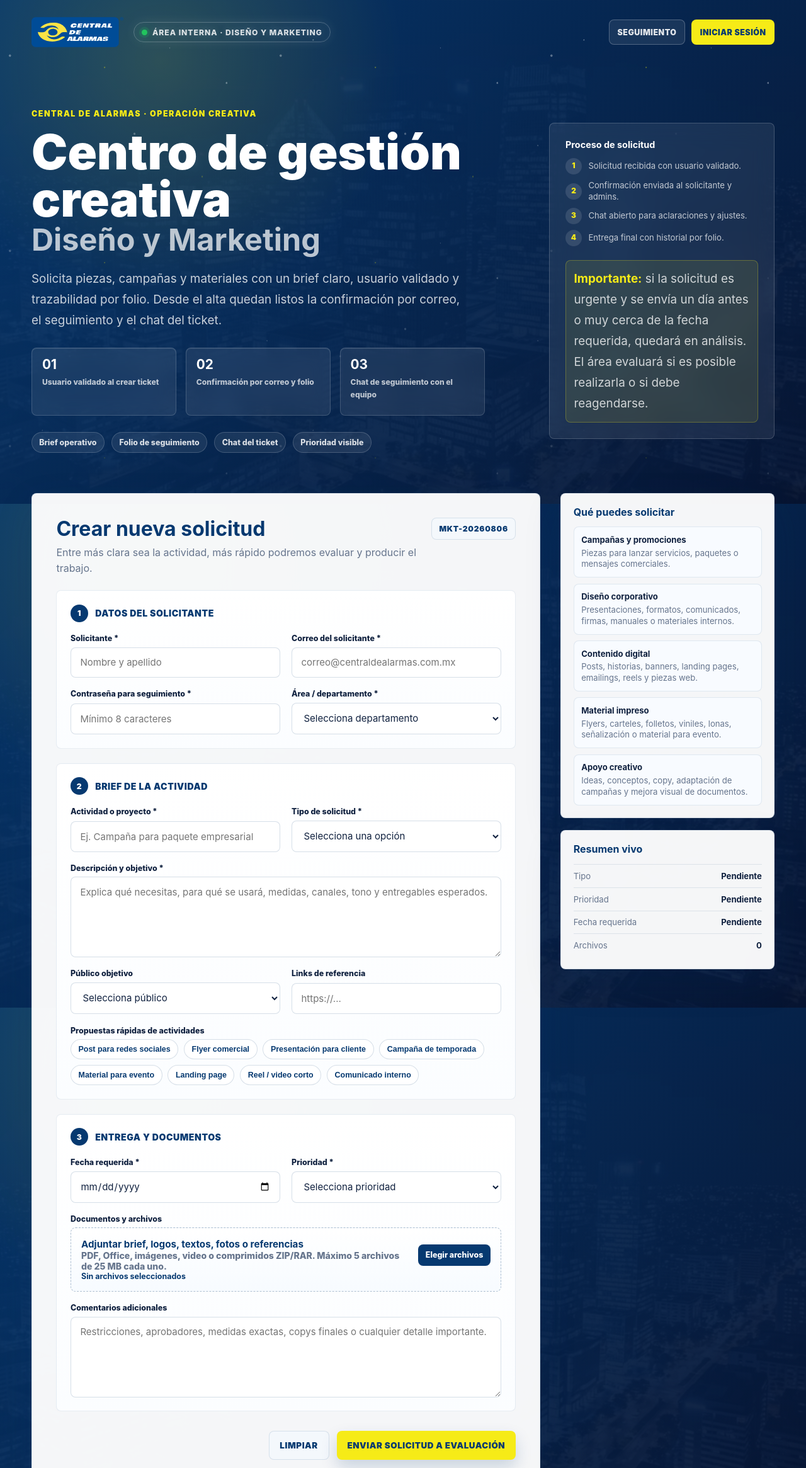
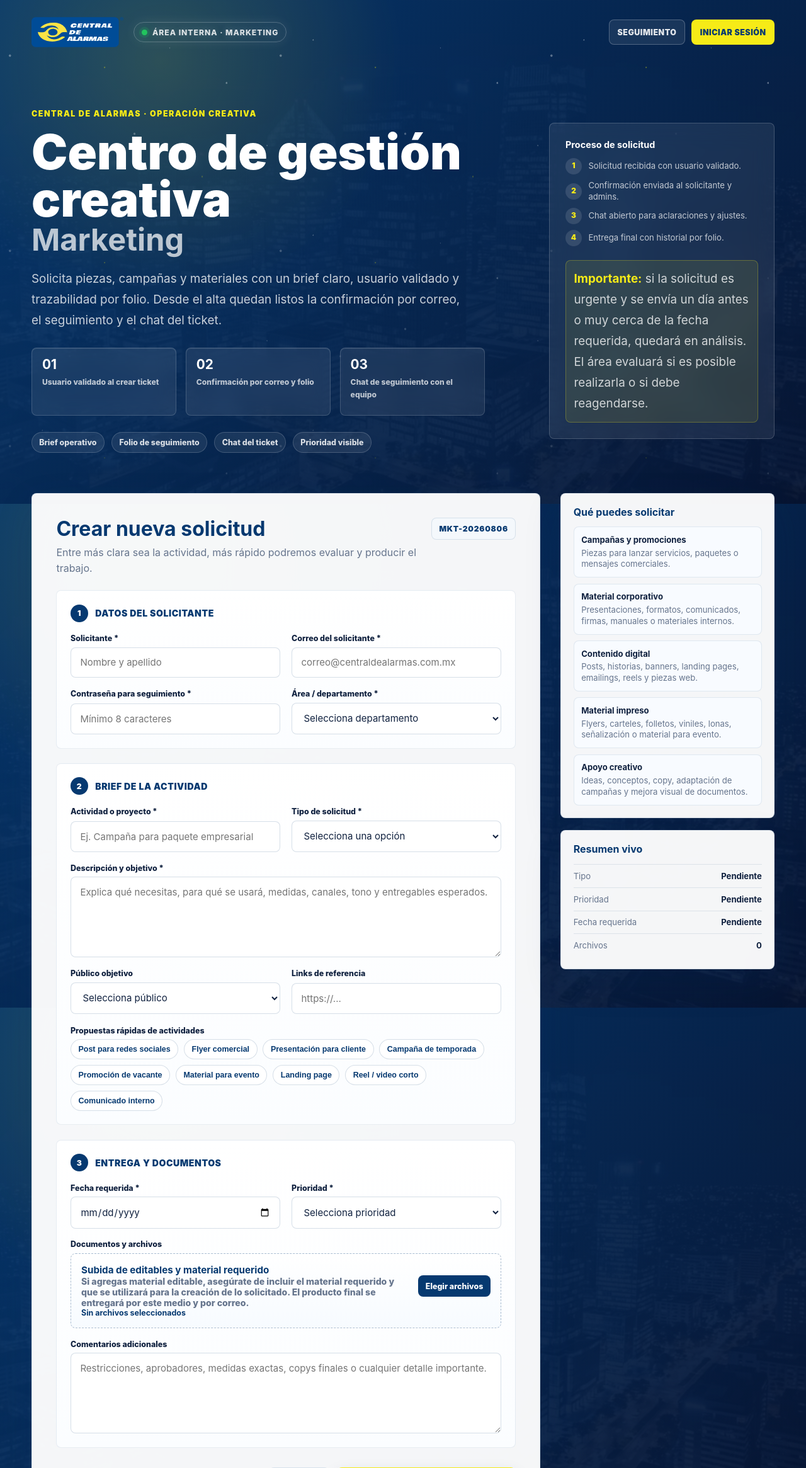
Before and after one commit to angelalberto0775859/Central-de-Alarmas, a PHP site: page /merketing.html in a window 1280 px wide. Shown: the top 2331 px of the page at 63% size. Run offline with PHP 8.4, Linux system fonts and the light colour scheme.

Commit message:
Actualiza tickets de marketing

```diff
--- a/control-marketing.php
+++ b/control-marketing.php
@@ -59,7 +59,7 @@ foreach ($tickets as $ticket) {
 <head>
     <meta charset="UTF-8">
     <meta name="viewport" content="width=device-width, initial-scale=1.0">
-    <title>Control admin | Diseño y Marketing</title>
+    <title>Control admin | Marketing</title>
     <meta name="robots" content="noindex, nofollow">
     <link rel="icon" type="image/svg+xml" href="/contigo/Img/favicon.svg">
     <style>
--- a/db/install_marketing_schema.sql
+++ b/db/install_marketing_schema.sql
@@ -4,7 +4,7 @@ CREATE TABLE IF NOT EXISTS marketing_usuarios (
     correo VARCHAR(160) NOT NULL UNIQUE,
     password_hash VARCHAR(255) NULL,
     google_sub VARCHAR(160) NULL,
-    rol ENUM('admin','marketing') NOT NULL DEFAULT 'marketing',
+    rol ENUM('admin','marketing','usuario','manager','trabajador') NOT NULL DEFAULT 'usuario',
     activo TINYINT(1) NOT NULL DEFAULT 1,
     creado_en TIMESTAMP NOT NULL DEFAULT CURRENT_TIMESTAMP
 ) ENGINE=InnoDB DEFAULT CHARSET=utf8mb4 COLLATE=utf8mb4_unicode_ci;
--- a/db/marketing_tickets.sql
+++ b/db/marketing_tickets.sql
@@ -4,7 +4,7 @@ CREATE TABLE marketing_usuarios (
     correo VARCHAR(160) NOT NULL UNIQUE,
     password_hash VARCHAR(255) NULL,
     google_sub VARCHAR(160) NULL,
-    rol ENUM('admin','marketing') NOT NULL DEFAULT 'marketing',
+    rol ENUM('admin','marketing','usuario','manager','trabajador') NOT NULL DEFAULT 'usuario',
     activo TINYINT(1) NOT NULL DEFAULT 1,
     creado_en TIMESTAMP NOT NULL DEFAULT CURRENT_TIMESTAMP
 ) ENGINE=InnoDB DEFAULT CHARSET=utf8mb4 COLLATE=utf8mb4_unicode_ci;
--- /dev/null
+++ b/db/marketing_user_roles.sql
@@ -0,0 +1,2 @@
+ALTER TABLE marketing_usuarios
+    MODIFY rol ENUM('admin','marketing','usuario','manager','trabajador') NOT NULL DEFAULT 'usuario';
--- a/google-callback.php
+++ b/google-callback.php
@@ -158,7 +158,7 @@ try {
 
         $insert = cdaDb()->prepare(
             'INSERT INTO marketing_usuarios (nombre, correo, google_sub, rol, activo)
-            VALUES (?, ?, ?, \'marketing\', 1)'
+            VALUES (?, ?, ?, \'usuario\', 1)'
         );
         $insert->execute([$displayName, $correo, $profile['sub']]);
 
--- a/login.php
+++ b/login.php
@@ -52,7 +52,7 @@ if ($_SERVER['REQUEST_METHOD'] === 'POST') {
             try {
                 $stmt = cdaDb()->prepare(
                     'INSERT INTO marketing_usuarios (nombre, correo, password_hash, rol, activo)
-                    VALUES (?, ?, ?, \'marketing\', 1)
+                    VALUES (?, ?, ?, \'usuario\', 1)
                     ON DUPLICATE KEY UPDATE
                         nombre = VALUES(nombre),
                         password_hash = VALUES(password_hash),
@@ -109,7 +109,7 @@ $googleReady = cdaGoogleOAuthReady();
 <head>
     <meta charset="UTF-8">
     <meta name="viewport" content="width=device-width, initial-scale=1.0">
-    <title>Iniciar sesión | Diseño y Marketing</title>
+    <title>Iniciar sesión | Marketing</title>
     <meta name="robots" content="noindex, nofollow">
     <link rel="icon" type="image/svg+xml" href="/contigo/Img/favicon.svg">
     <style>
@@ -408,7 +408,7 @@ $googleReady = cdaGoogleOAuthReady();
 
         <main class="login-grid">
             <section class="intro" aria-label="Portal interno">
-                <div class="eyebrow">Diseño y Marketing · Acceso interno</div>
+                <div class="eyebrow">Marketing · Acceso interno</div>
                 <h1>Del pedido al entregable, todo queda visible.</h1>
                 <p>Registra tu acceso, entra al panel y dale seguimiento a cada solicitud sin depender de mensajes sueltos. El equipo ve el estado, la fecha requerida y el avance en un solo lugar.</p>
                 <div class="status-strip" aria-label="Funciones del panel">
--- a/marketing.html
+++ b/marketing.html
@@ -5,10 +5,10 @@
     <meta name="viewport" content="width=device-width, initial-scale=1.0">
     <meta http-equiv="refresh" content="0; url=merketing.html">
     <meta name="robots" content="noindex, nofollow">
-    <title>Solicitud de Diseño y Marketing | Central de Alarmas</title>
+    <title>Solicitud de Marketing | Central de Alarmas</title>
     <link rel="canonical" href="https://centraldealarmas.com.mx/merketing.html">
 </head>
 <body>
-    <p>Redirigiendo a <a href="merketing.html">Solicitud de Diseño y Marketing</a>.</p>
+    <p>Redirigiendo a <a href="merketing.html">Solicitud de Marketing</a>.</p>
 </body>
 </html>
--- a/merketing.html
+++ b/merketing.html
@@ -744,7 +744,7 @@
                 <a class="brand" href="index.html" aria-label="Ir al inicio de Central de Alarmas">
                     <img src="img/cda-logo-f.svg" alt="Central de Alarmas">
                 </a>
-                <span class="internal-tag"><span class="availability-dot" aria-hidden="true"></span>Área interna · Diseño y Marketing</span>
+                <span class="internal-tag"><span class="availability-dot" aria-hidden="true"></span>Área interna · Marketing</span>
             </div>
             <div class="top-actions">
                 <a class="top-link" href="seguimiento.php">Seguimiento</a>
@@ -758,7 +758,7 @@
                     <div>
                         <div class="hero-title-stack">
                             <div class="hero-label">Central de Alarmas · Operación creativa</div>
-                            <h1>Centro de gestión creativa <span>Diseño y Marketing</span></h1>
+                            <h1>Centro de gestión creativa <span>Marketing</span></h1>
                         </div>
                         <p>
                             Solicita piezas, campañas y materiales con un brief claro, usuario validado y trazabilidad por folio.
@@ -849,11 +849,12 @@
                                     <label for="requestType">Tipo de solicitud *</label>
                                     <select id="requestType" name="requestType" required>
                                         <option value="" selected disabled>Selecciona una opción</option>
-                                        <option>Diseño para redes sociales</option>
+                                        <option>Marketing para redes sociales</option>
                                         <option>Material impreso</option>
                                         <option>Presentación corporativa</option>
                                         <option>Landing page</option>
                                         <option>Campaña promocional</option>
+                                        <option>Promoción de vacante</option>
                                         <option>Video / reel</option>
                                         <option>Comunicado interno</option>
                                         <option>Otro</option>
@@ -891,6 +892,7 @@
                                     <button class="chip" type="button">Flyer comercial</button>
                                     <button class="chip" type="button">Presentación para cliente</button>
                                     <button class="chip" type="button">Campaña de temporada</button>
+                                    <button class="chip" type="button">Promoción de vacante</button>
                                     <button class="chip" type="button">Material para evento</button>
                                     <button class="chip" type="button">Landing page</button>
                                     <button class="chip" type="button">Reel / video corto</button>
@@ -921,8 +923,8 @@
                                         <input id="documents" name="documents[]" type="file" multiple accept=".pdf,.doc,.docx,.docm,.ppt,.pptx,.pptm,.xls,.xlsx,.xlsm,.csv,.jpg,.jpeg,.png,.webp,.mp4,.mov,.zip,.rar,.svg,.ai,.psd">
                                         <span class="file-copy">
                                             <span>
-                                                <strong>Adjuntar brief, logos, textos, fotos o referencias</strong>
-                                                PDF, Office, imágenes, video o comprimidos ZIP/RAR. Máximo 5 archivos de 25 MB cada uno.
+                                                <strong>Subida de editables y material requerido</strong>
+                                                Si agregas material editable, asegúrate de incluir el material requerido y que se utilizará para la creación de lo solicitado. El producto final se entregará por este medio y por correo.
                                             </span>
                                             <span class="upload-mark">Elegir archivos</span>
                                         </span>
@@ -941,7 +943,7 @@
                             <button class="btn primary" type="submit">Enviar solicitud a evaluación</button>
                         </div>
                         <div class="notice" id="successNotice" aria-live="polite">
-                            Solicitud preparada. El área de Diseño y Marketing evaluará la actividad, archivos y fecha requerida antes de producir.
+                            Solicitud preparada. El área de Marketing evaluará la actividad, archivos y fecha requerida antes de producir.
                         </div>
                     </form>
                 </article>
@@ -951,7 +953,7 @@
                         <h2>Qué puedes solicitar</h2>
                         <div class="idea-list">
                             <div class="idea-item"><strong>Campañas y promociones</strong>Piezas para lanzar servicios, paquetes o mensajes comerciales.</div>
-                            <div class="idea-item"><strong>Diseño corporativo</strong>Presentaciones, formatos, comunicados, firmas, manuales o materiales internos.</div>
+                            <div class="idea-item"><strong>Material corporativo</strong>Presentaciones, formatos, comunicados, firmas, manuales o materiales internos.</div>
                             <div class="idea-item"><strong>Contenido digital</strong>Posts, historias, banners, landing pages, emailings, reels y piezas web.</div>
                             <div class="idea-item"><strong>Material impreso</strong>Flyers, carteles, folletos, viniles, lonas, señalización o material para evento.</div>
                             <div class="idea-item"><strong>Apoyo creativo</strong>Ideas, conceptos, copy, adaptación de campañas y mejora visual de documentos.</div>
--- a/panel-marketing.php
+++ b/panel-marketing.php
@@ -78,7 +78,7 @@ if ($statsRow) {
 <head>
     <meta charset="UTF-8">
     <meta name="viewport" content="width=device-width, initial-scale=1.0">
-    <title>Panel de tickets | Diseño y Marketing</title>
+    <title>Panel de tickets | Marketing</title>
     <meta name="robots" content="noindex, nofollow">
     <link rel="icon" type="image/svg+xml" href="/contigo/Img/favicon.svg">
     <style>
@@ -310,7 +310,7 @@ if ($statsRow) {
         <section class="hero">
             <div>
                 <div class="eyebrow"><?php echo $trashMode ? 'Basurero admin' : ($user['rol'] === 'admin' ? 'Vista general' : 'Mis solicitudes'); ?></div>
-                <h1><?php echo $trashMode ? 'Tickets en basurero' : 'Tickets de Diseño y Marketing'; ?></h1>
+                <h1><?php echo $trashMode ? 'Tickets en basurero' : 'Tickets de Marketing'; ?></h1>
                 <p class="muted"><?php echo $trashMode ? 'Restaura solicitudes enviadas al basurero o borralas definitivamente cuando ya no se necesiten.' : 'Cada solicitud vive por folio: registro validado, estado visible, conversacion del ticket y cierre con historial.'; ?></p>
             </div>
         </section>
--- a/php/marketing_helpers.php
+++ b/php/marketing_helpers.php
@@ -100,7 +100,7 @@ function cdaMarketingStatusLabel($status) {
         'En evaluacion' => 'En evaluación',
         'Pendiente de informacion' => 'Pendiente de información',
         'Aprobado' => 'Aprobado',
-        'En diseno' => 'En diseño',
+        'En diseno' => 'En producción',
         'En revision' => 'En revisión',
         'Ajustes solicitados' => 'Ajustes solicitados',
         'Programado' => 'Programado',
@@ -233,7 +233,7 @@ function cdaMarketingChatFileExtensions() {
 }
 
 function cdaMarketingCanUploadChatFiles($role) {
-    return in_array((string) $role, ['admin', 'marketing', 'usuario'], true);
+    return in_array((string) $role, ['admin', 'marketing', 'usuario', 'manager', 'trabajador'], true);
 }
 
 function cdaMarketingNormalizeUploadName($name) {
@@ -550,7 +550,7 @@ function cdaMarketingProgressSteps() {
     return [
         'Recibido' => 'Recibido',
         'En evaluacion' => 'Evaluación',
-        'En diseno' => 'Diseño',
+        'En diseno' => 'Producción',
         'En revision' => 'Revisión',
         'Entregado' => 'Entrega',
     ];
--- a/seguimiento.php
+++ b/seguimiento.php
@@ -92,7 +92,7 @@ if ($folio) {
 <head>
     <meta charset="UTF-8">
     <meta name="viewport" content="width=device-width, initial-scale=1.0">
-    <title>Seguimiento de ticket | Diseño y Marketing</title>
+    <title>Seguimiento de ticket | Marketing</title>
     <meta name="robots" content="noindex, nofollow">
     <link rel="icon" type="image/svg+xml" href="/contigo/Img/favicon.svg">
     <style>
@@ -308,7 +308,7 @@ if ($folio) {
 
         <section class="hero-grid">
             <div class="hero">
-                <div class="eyebrow">Portal de Diseño y Marketing</div>
+                <div class="eyebrow">Portal de Marketing</div>
                 <h1>Del folio al cierre, sin perder contexto.</h1>
                 <p>Consulta el estado de tu ticket, revisa el historial y usa el chat para aclarar materiales, aprobar ajustes o dejar comentarios junto a la solicitud.</p>
             </div>
```
Also changed, not shown: php/marketing_ticket_create.php (+4 -4 lines), tests/marketing_ticket_smoke.php (+2 -0 lines), usuarios-marketing.php (+6 -3 lines).
